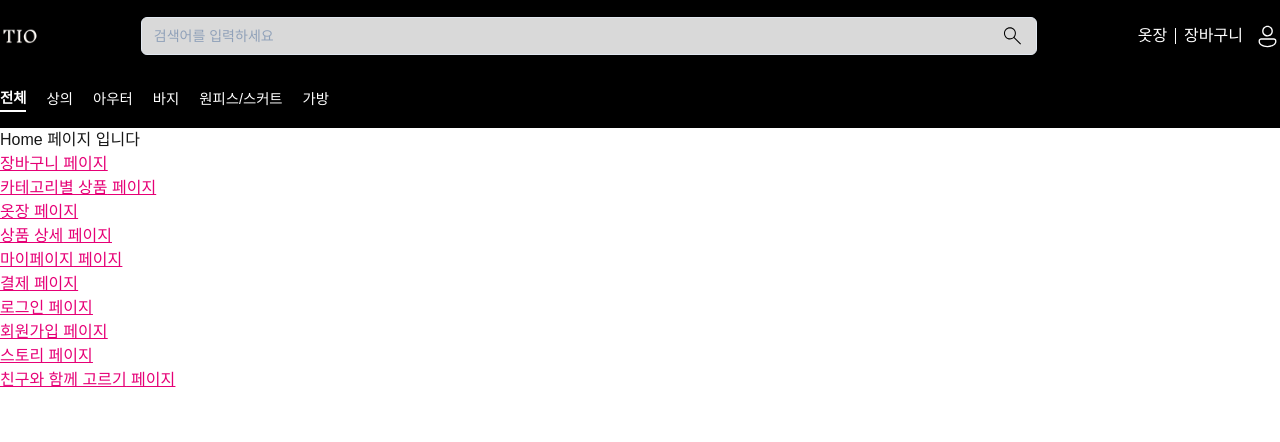
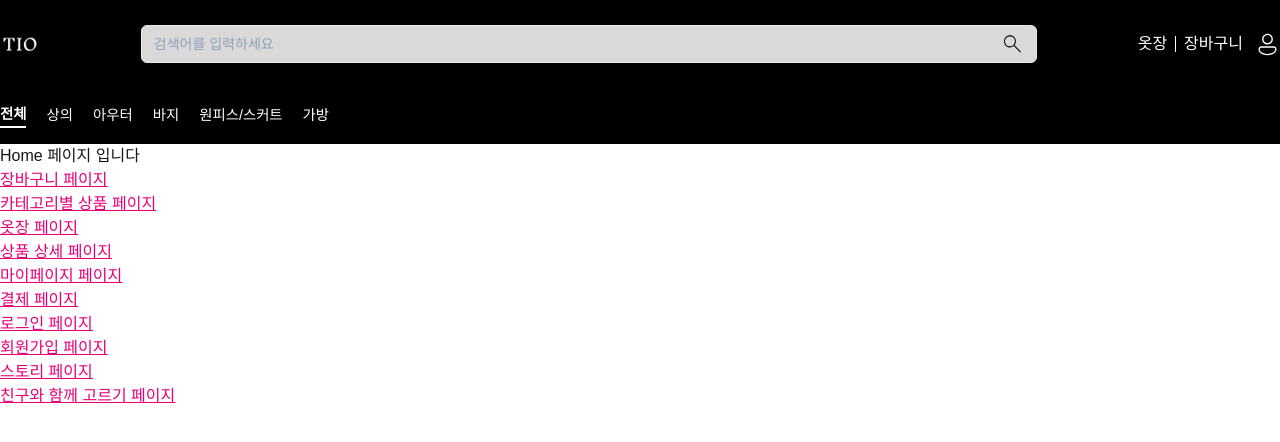
Before and after one commit to TryItOn-TIO/TryItOn-frontend, a Next.js app: page / in a window 1280 px wide. Shown: the top 442 px of the page. Built offline with nearby package versions, Linux system fonts and the light colour scheme; no server answers.

Commit message:
style: 글자 크기 및 패딩 조정 #2

```diff
--- a/src/components/layout/Header.tsx
+++ b/src/components/layout/Header.tsx
@@ -6,7 +6,7 @@ import CategoryHeader from "@/components/layout/CategoryHeader";
 const Header = () => {
   return (
     <>
-      <div className="w-screen py-4 bg-black flex justify-center">
+      <div className="w-screen py-6 bg-black flex justify-center">
         <div className="w-full max-w-[1440px] flex justify-between items-center">
           {/* 로고 */}
           <Link href={"/"}>
@@ -31,7 +31,7 @@ const Header = () => {
           </div>
 
           {/* 옷장, 장바구니, 마이페이지 */}
-          <div className="flex items-center gap-3 text-white text-l font-light">
+          <div className="flex items-center gap-3 text-white text-[1rem] font-light">
             <div className="flex gap-2 items-center">
               <Link href={"/closet"}>옷장</Link>
               <div className="bg-white w-[1px] h-[16px]" />
```
